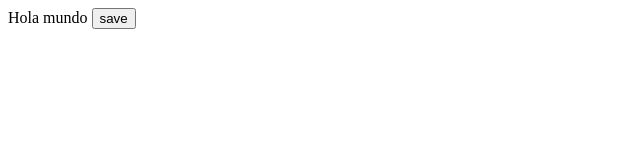
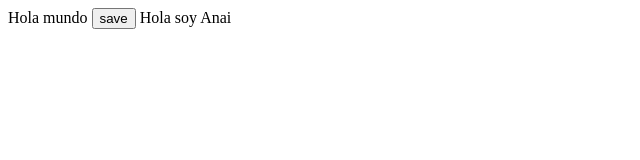
Before and after one commit to klarranaga/Atomjavascript, a plain HTML site: page Index.html in a window 1280 px wide. Shown: the whole page, without its empty margins (0-640 px from the left). Drawn offline with nearby package versions, Linux system fonts and the light colour scheme.

Commit message:
agregue mi nombre

```diff
--- a/Index.html
+++ b/Index.html
@@ -54,6 +54,7 @@
 <body>
 
     Hola mundo <button id="guardar">save</button>
+    Hola soy Anai
 
         </body>
 </html>
```
